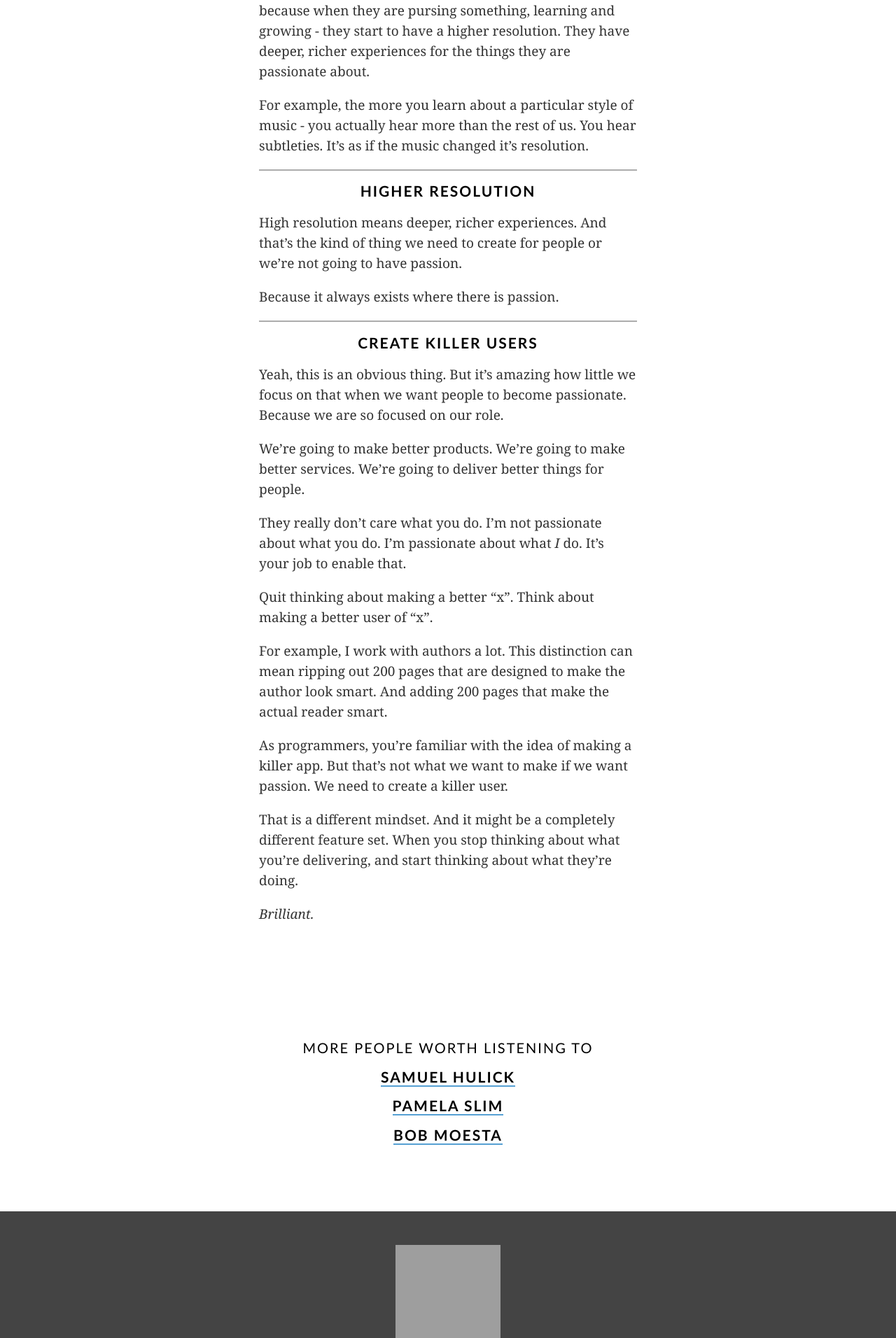
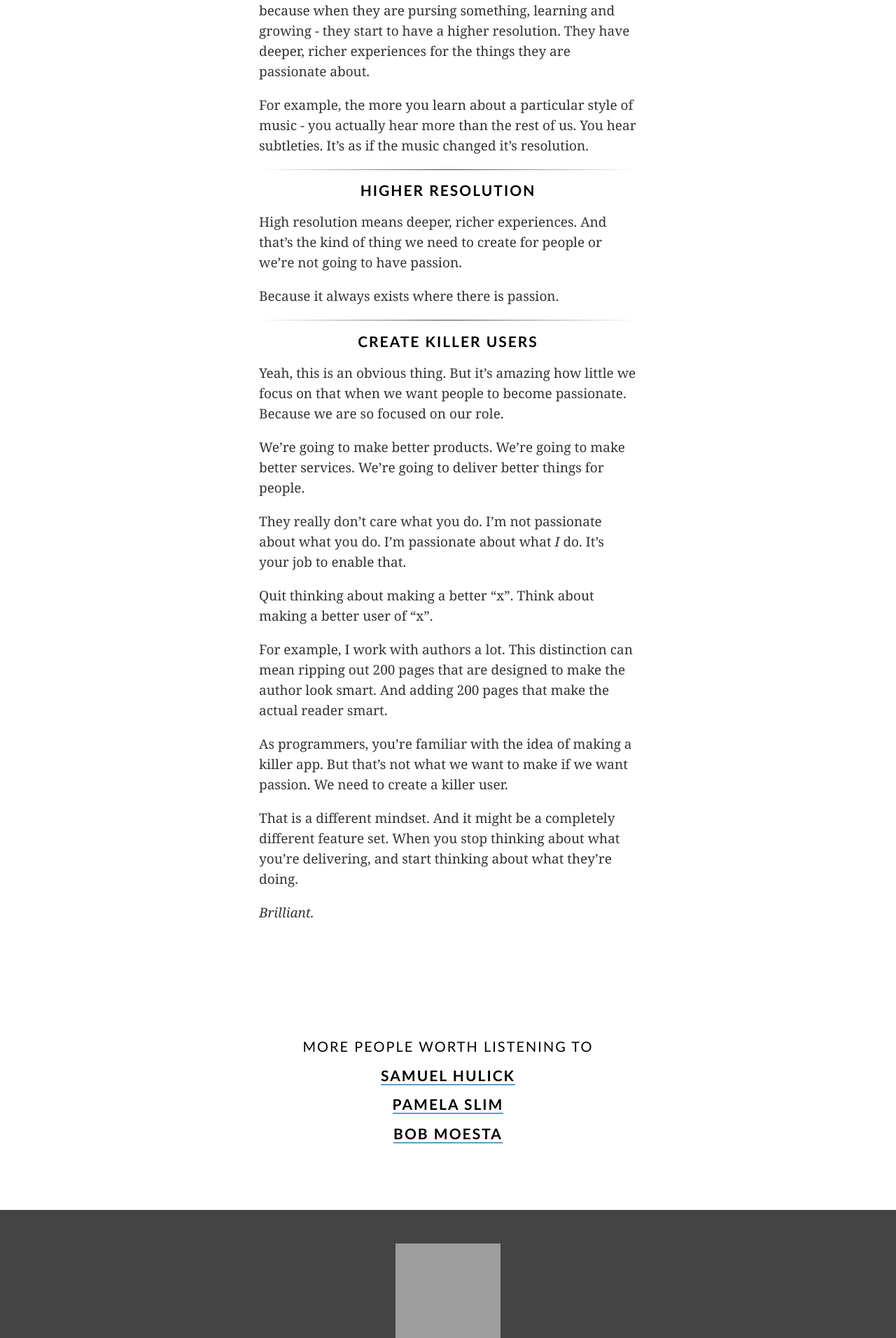
Before and after one commit to gallochris/people, a Jekyll site: the page built from _posts/2014-01-25-kathy-sierra.md, in a window 1280 px wide. Shown: the part 622-2534 px from the top of the page at 70% size. Built offline with Jekyll 4.4.1, drawn with Linux system fonts in a browser that asks for light colours; Markdown is read by kramdown in place of the engine named in the settings; grey boxes are pictures that could not be loaded.

Commit message:
hr styles

```diff
--- a/stuff/css/human.css
+++ b/stuff/css/human.css
@@ -225,3 +225,12 @@
     text-decoration:none;
     padding:5px 0 5px 18px
 }
+
+hr {
+    border:0;
+    height:1px;
+    background-image:-webkit-linear-gradient(left,rgba(0,0,0,0),rgba(0,0,0,0.75),rgba(0,0,0,0));
+    background-image:-moz-linear-gradient(left,rgba(0,0,0,0),rgba(0,0,0,0.75),rgba(0,0,0,0));
+    background-image:-ms-linear-gradient(left,rgba(0,0,0,0),rgba(0,0,0,0.75),rgba(0,0,0,0));
+    background-image:-o-linear-gradient(left,rgba(0,0,0,0),rgba(0,0,0,0.75),rgba(0,0,0,0))
+}
```
